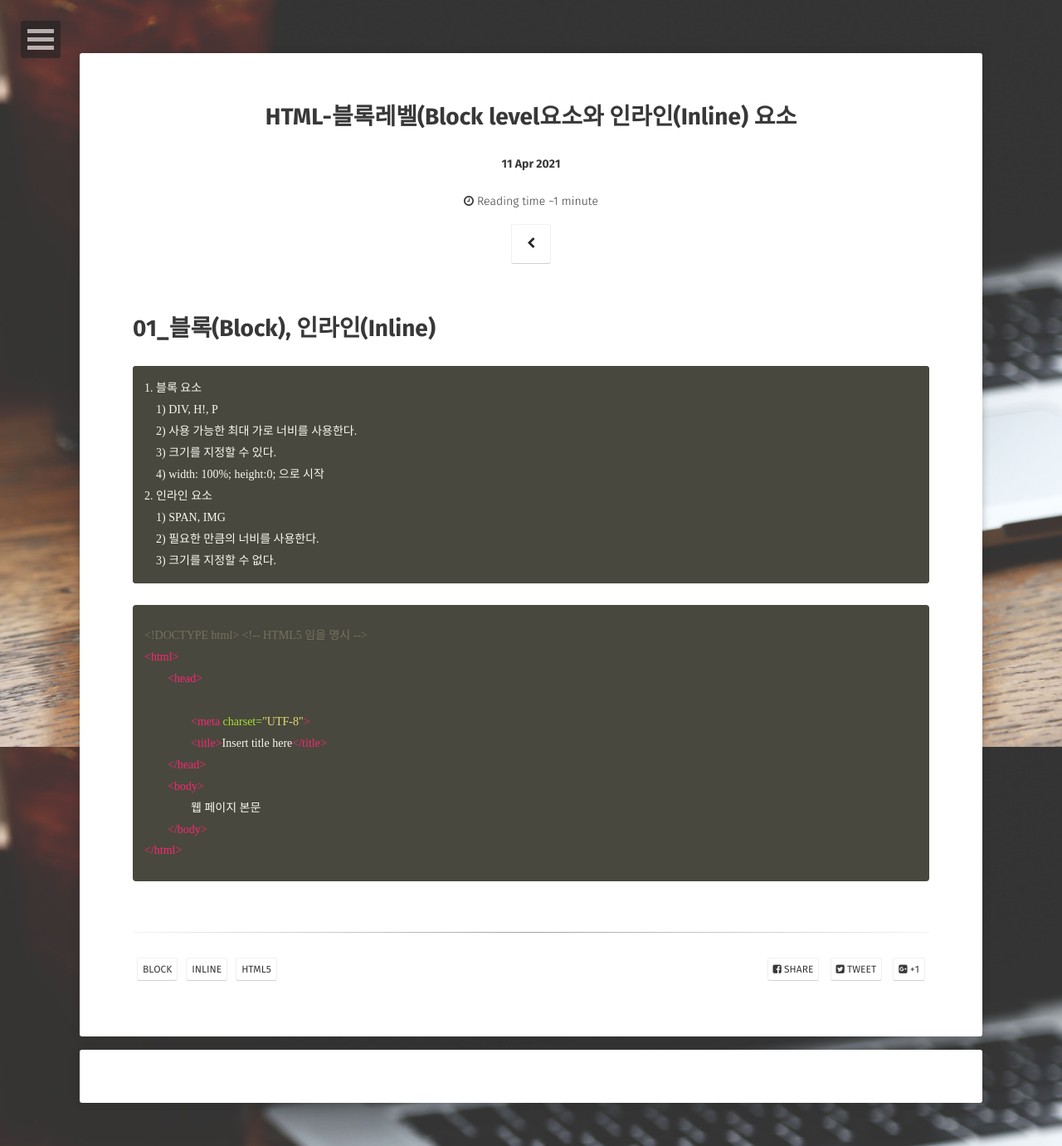
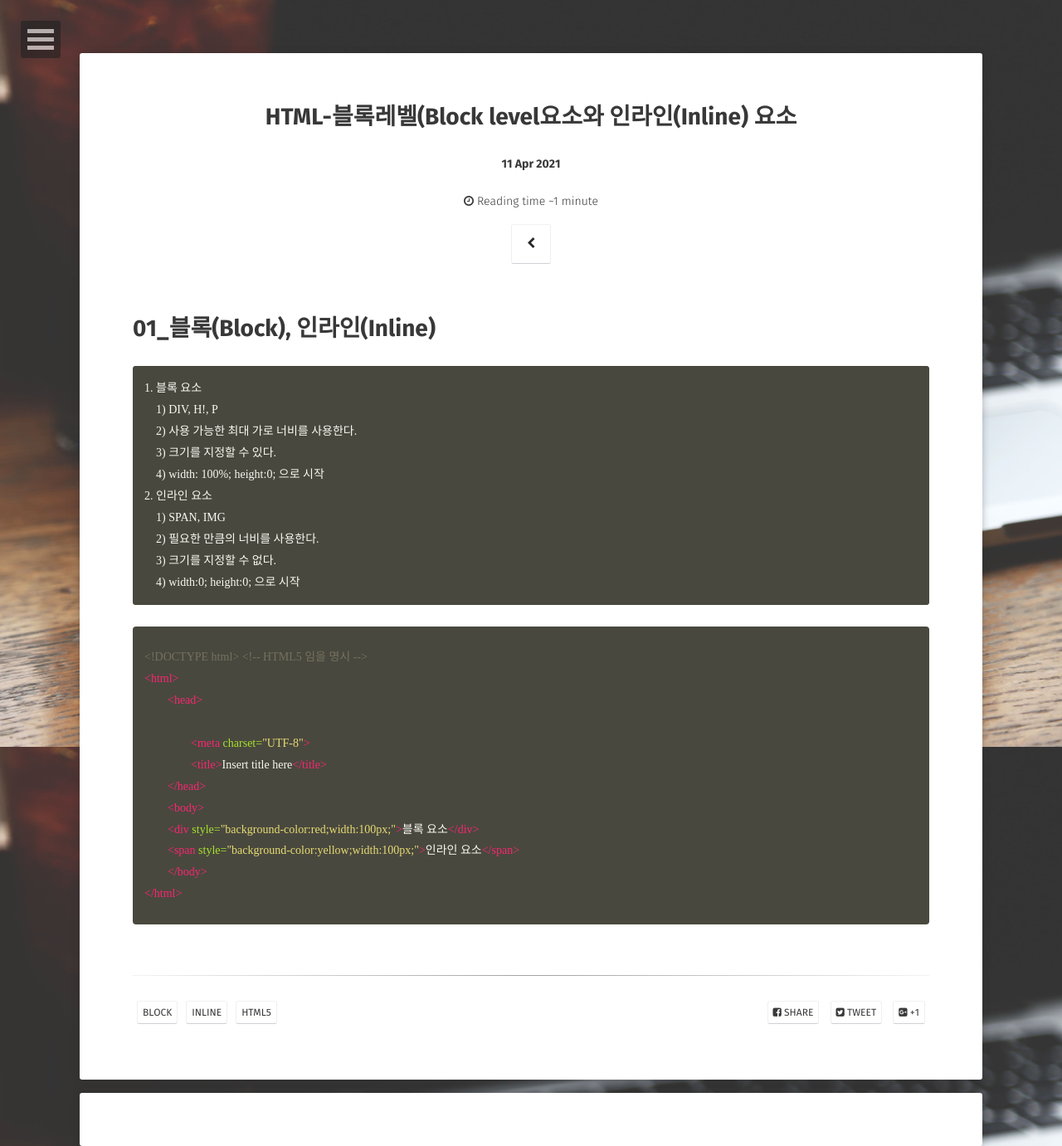
Before and after one commit to sum529-create/sum529-create.github.io, a Jekyll site: the page built from _posts/2020-11-03-01-overview.md, in a window 1280 px wide. Shown: the whole page at 83% size. Built offline with Jekyll 4.4.1, drawn with Linux system fonts in a browser that asks for light colours; some web fonts are replaced; comment, search, counter and statistics services are not loaded.

Commit message:
Update 2020-11-03-01-overview.md

```diff
--- a/_posts/2020-11-03-01-overview.md
+++ b/_posts/2020-11-03-01-overview.md
@@ -23,6 +23,7 @@ comments: true
 	    1) SPAN, IMG
 	    2) 필요한 만큼의 너비를 사용한다.
 	    3) 크기를 지정할 수 없다.
+	    4) width:0; height:0; 으로 시작
 
 {% highlight html %}
 
@@ -34,7 +35,8 @@ comments: true
 		<title>Insert title here</title>
 	</head>
 	<body>
-		웹 페이지 본문
+        <div style="background-color:red;width:100px;">블록 요소</div>
+        <span style="background-color:yellow;width:100px;">인라인 요소</span>
 	</body>
 </html>
 
```
